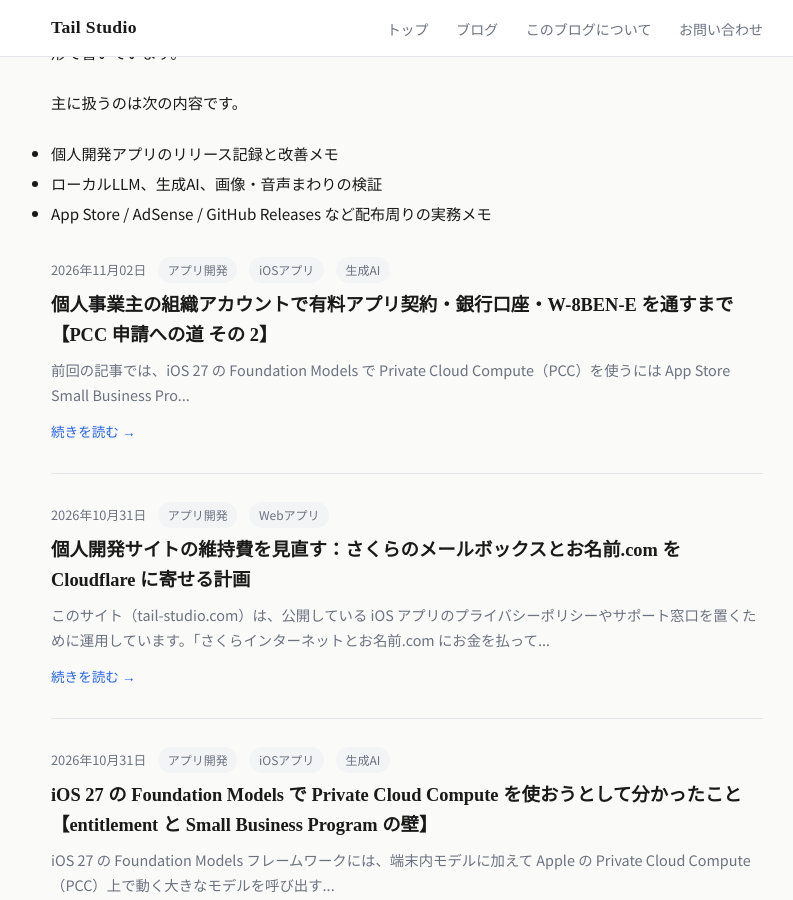
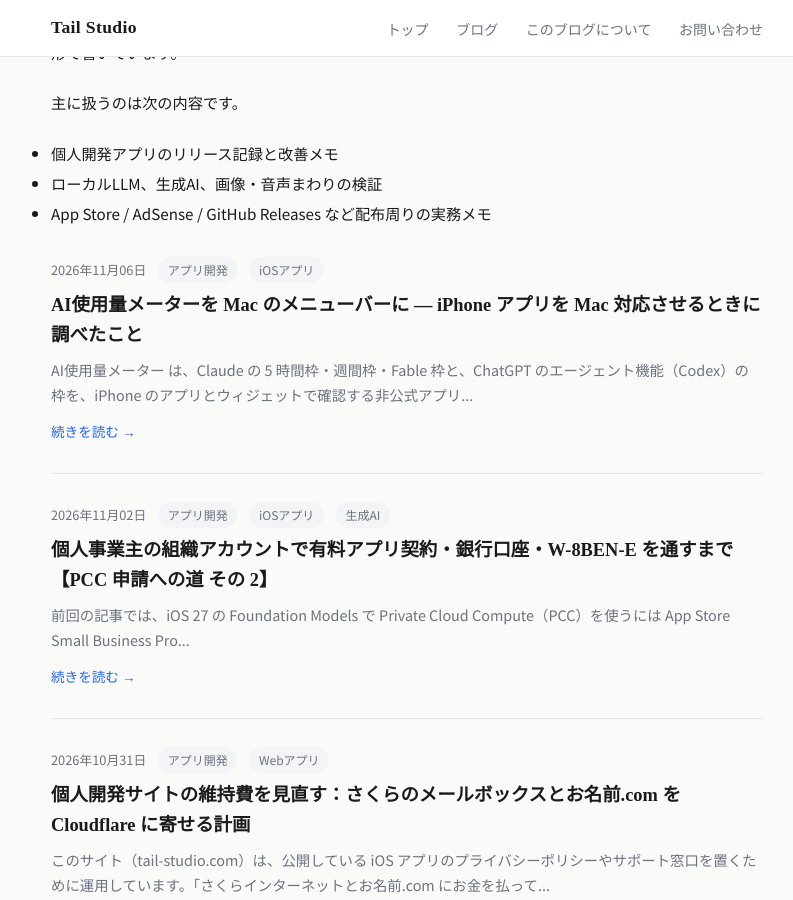
Before and after one commit to wat--/app-policies, a Jekyll site: the page built from blog/index.html, in a window 1280 px wide and 900 px high, scrolled down 321 px. Shown: the whole window, without its empty margins (233-1026 px from the left). Built offline with Jekyll 4.4.1, drawn with Linux system fonts in a browser that asks for light colours; a script that is not in the unit is left out; part of the change alters nothing that is shown.

Commit message:
ブログ: AI使用量メーターの Mac 対応（iPad 版の Mac 実行とメニューバー常駐のネイティブ版）の記事を追加
Co-Authored-By: Claude Fable 5.1 <noreply@anthropic.com>

```diff
--- a/_data/like-counters.yml
+++ b/_data/like-counters.yml
@@ -27,3 +27,4 @@
 "/blog/2026/10/31/foundation-models-pcc-entitlement/": post-23
 "/blog/2026/10/31/tail-studio-domain-mail-migration/": post-24
 "/blog/2026/11/02/sole-proprietor-paid-apps-tax-forms/": post-25
+"/blog/2026/11/06/ai-usage-meter-mac/": post-26
--- /dev/null
+++ b/_posts/2026-11-06-ai-usage-meter-mac.md
@@ -0,0 +1,98 @@
+---
+layout: post
+title: "AI使用量メーターを Mac のメニューバーに — iPhone アプリを Mac 対応させるときに調べたこと"
+date: 2026-11-06 22:00:00 +0900
+tags: [アプリ開発, iOSアプリ]
+description: Claude と ChatGPT の使用量を表示する iPhone アプリ「AI使用量メーター」を Mac に対応させた記録。iPad 版をそのまま Mac で動かす方法と、メニューバー常駐のネイティブ Mac 版を作る方法、それぞれで何ができて何ができないかをまとめます。
+---
+
+[AI使用量メーター](https://apps.apple.com/app/id6824224890) は、Claude の 5 時間枠・週間枠・Fable 枠と、ChatGPT のエージェント機能（Codex）の枠を、iPhone のアプリとウィジェットで確認する非公式アプリです。公開から 3 週間ほど経って、自分が一番見たいのは Mac で作業しているときだと気づき、Mac 対応を進めました。
+
+Mac App Store 向けの「AI使用量メーター for Mac」は 2026 年 11 月 6 日に審査に提出したところです。審査が通り次第、無料で公開します。
+
+## 目次
+
+- [iPhone アプリを Mac で動かす 2 つの方法](#iphone-アプリを-mac-で動かす-2-つの方法)
+- [まず試した iPad 版を Mac で動かす](#まず試した-ipad-版を-mac-で動かす)
+- [ネイティブ Mac 版で何を作ったか](#ネイティブ-mac-版で何を作ったか)
+- [更新間隔をどう決めたか](#更新間隔をどう決めたか)
+- [Mac 版は広告を出せない](#mac-版は広告を出せない)
+- [同じアプリに macOS を足すか別アプリにするか](#同じアプリに-macos-を足すか別アプリにするか)
+- [ハマったところ](#ハマったところ)
+
+---
+
+## iPhone アプリを Mac で動かす 2 つの方法
+
+Apple Silicon の Mac で iPhone アプリを使う方法は、大きく 2 つあります。
+
+| 方法 | 手間 | 見た目 | 広告 (AdMob) | ウィジェット |
+|---|---|---|---|---|
+| iPad 版をそのまま Mac で動かす（Designed for iPad） | App Store Connect のチェック 1 つ | iPad のウィンドウ | 出る | **出ない** |
+| macOS ネイティブ版を作る | 新しいターゲットを書く | メニューバー・ウィジェットなど Mac らしい形 | 出せない | 出る |
+
+どちらかを選ぶというより、両方に向き不向きがあったので、結果的に両方やりました。
+
+## まず試した iPad 版を Mac で動かす
+
+App Store Connect の「価格および配信状況」に「Apple シリコン搭載の Mac での iPhone および iPad 用のアプリ」という項目があり、「このアプリを配信可能にする」にチェックが入っていれば、iPad 版がそのまま Mac App Store からインストールできます。審査も不要です。私のアプリは最初からオンになっていて、Mac の App Store で検索したらすでに出てきました。
+
+動かしてみると、ログイン（アプリ内の WKWebView）も使用量の取得も問題なく動き、広告バナーも表示されました。ただ 2 つ、期待と違うところがありました。
+
+1 つ目は**ウィジェットが Mac のウィジェットギャラリーに出ない**ことです。iPad 版に入っている WidgetKit の拡張は、この方式では Mac 側に登録されません。macOS 14 以降には「近くにある iPhone のウィジェットを Mac に表示する」機能があるのですが、私の環境（macOS 27）ではシステム設定にその項目が見当たらず、使えませんでした。
+
+2 つ目は、やはり Mac で作業中に見たいのはウィンドウではなく、**メニューバーの数字**だということです。Dock から開いて閉じる操作が挟まると、結局見なくなります。
+
+## ネイティブ Mac 版で何を作ったか
+
+そこで macOS 用のターゲットを別に作りました。API の呼び出し・Keychain・データモデルは iPhone 版の `Shared/` をそのまま共用し、新しく書いたのはメニューバーの UI、ログイン画面の AppKit 側、Mac 用ウィジェットの 3 つです。
+
+<div class="shot-row">
+  <figure class="wide"><img src="/assets/images/blog/ai-usage-mac/01.jpg" alt="メニューバーに 5h・週・Fable の使用率が並び、クリックするとすべての枠がリングで出る" loading="lazy"><figcaption>メニューバーに「5h 42% · 週 67% · Fable 18%」。クリックで全部の枠が出る（画像はサンプルデータ）</figcaption></figure>
+</div>
+
+- メニューバーに「5h 5% · 週 43% · Fable 51%」のように常時表示。何を出すか（5 時間だけ、週間も、ChatGPT も、アイコンだけ）は設定で選べます
+- クリックすると Claude と ChatGPT のすべての枠をリングで表示。リセットまでの残り時間も出ます
+- Dock には出さず（`LSUIElement`）、ログイン時の自動起動にも対応
+- デスクトップと通知センターのウィジェット 4 種類（まとめ・Claude・ChatGPT・カスタム）
+
+SwiftUI の `MenuBarExtra` を `.menuBarExtraStyle(.window)` で使っています。ラベルは `Label { Text } icon: { Image }` に **`.labelStyle(.titleAndIcon)`** を付けないとアイコンしか出ない、というところで最初につまずきました。
+
+<div class="shot-row">
+  <figure class="wide"><img src="/assets/images/blog/ai-usage-mac/02.jpg" alt="設定画面。更新間隔、メニューバーの表示内容、ログイン時の自動起動、ウィジェットの更新間隔" loading="lazy"><figcaption>設定。更新間隔とメニューバーに出す内容を選べる</figcaption></figure>
+</div>
+
+## 更新間隔をどう決めたか
+
+iPhone のウィジェットは WidgetKit の予算制で、最短 15 分、1 日 40〜70 回程度しか更新されません。Mac のメニューバー常駐アプリにはその制限が無いので、**既定 2 分**（1〜30 分で変更可）のタイマーで取得しています。加えて、メニューを開いたときとスリープ復帰時にも取り直します。
+
+Mac のウィジェット自体は iOS と同じ予算制ですが、本体アプリが取得するたびに `WidgetCenter.shared.reloadAllTimelines()` を呼ぶので、本体が動いている間はメニューバーと同じ間隔で追従します。本体を終了しているときだけ、ウィジェットが自分で（キャッシュが古ければ）取りに行きます。
+
+使っているのは claude.ai / chatgpt.com の非公開エンドポイントなので、429（レート制限）が返ったら 5 分 → 10 分 → … → 60 分と自動で間隔を伸ばす処理も入れました。今のところ 2 分間隔で 429 を受けたことはありません。
+
+## Mac 版は広告を出せない
+
+iPhone 版は無料・広告付きで、広告収益で開発費をまかなっています。Mac 版も同じにしたかったのですが、**AdMob（Google Mobile Ads SDK）は macOS に対応していません。** SDK に入っている xcframework のスライスは `ios-arm64` と `ios-arm64_x86_64-simulator` だけで、macOS 用も Mac Catalyst 用もありません。Google のフォーラムでも「非モバイルはサポート対象外、ロードマップにもない」と回答されています。
+
+Mac で広告を出しているアプリは、Spotify や Skype のように自社で広告を配信できる大手だけで、個人開発者が使えるネットワークは見つかりませんでした。Mac のメニューバーアプリの定番は「無料＋任意の課金」か「一部無料で買い切り」です。
+
+ここで面白いのが、**iPad 版を Mac で動かす方式なら AdMob の広告はそのまま出る**ことです（iOS のバイナリがそのまま動くため。Google が公式に保証しているわけではありません）。そこで、
+
+- 広告付きで Mac に届けたい人向け: iPad 版（Mac App Store で「AI使用量メーター」）
+- メニューバーとウィジェットが欲しい人向け: ネイティブ版「AI使用量メーター for Mac」（無料・広告なし）
+
+と住み分けることにしました。ネイティブ版のパネルには iPhone 版へのリンクを 1 行だけ入れてあります。
+
+## 同じアプリに macOS を足すか別アプリにするか
+
+App Store Connect では、既存の iOS アプリに macOS プラットフォームを追加することもできます。ただしそうすると **Mac App Store ではネイティブ版が優先され、iPad 版は Mac に入れられなくなります。** 上の住み分けができなくなるので、別のアプリレコードにしました。同じ名前は使えないため「AI使用量メーター for Mac」です。
+
+## ハマったところ
+
+**Keychain 共有に Mac 用のプロビジョニングプロファイルが要る。** アプリとウィジェットで Keychain を共有するための `keychain-access-groups` は、macOS では Mac 用のプロファイルが無いと署名できません。iOS 用のワイルドカードプロファイルは Platform が iOS/visionOS だけで使えず、`xcodebuild -allowProvisioningUpdates` もアカウント無しでは通りません。結局、Xcode に Apple ID を登録して一度 Run するのが一番早い解決でした。以後は CLI でもビルドできます。
+
+**macOS では `kSecUseDataProtectionKeychain` が必要。** iOS と同じ Keychain のコードをそのまま Mac で動かすと、アクセスグループ付きでも従来のログインキーチェーンに入ってしまい、ウィジェットから読めません。`#if os(macOS)` でクエリに `kSecUseDataProtectionKeychain = true` を足すと iOS と同じ挙動になります。
+
+**Mac App Store への提出は API でほぼ全部できる。** アプリレコードの作成だけは Web 画面が要りますが、掲載文・カテゴリ・年齢制限・価格・配信地域・審査メモ・スクリーンショット・ビルドの紐づけ・審査提出までは App Store Connect API で通りました。提出直前に `contentRightsDeclaration` が未設定で 409 になったのと、スクリーンショット登録直後は数分「Asset is being processed」で弾かれるので再試行が要る、という 2 点が引っかかりどころでした。
+
+Mac 版が公開されたら、このページにリンクを追記します。
```
Also changed, not shown: assets/images/blog/ai-usage-mac/01.jpg (added), assets/images/blog/ai-usage-mac/02.jpg (added).
